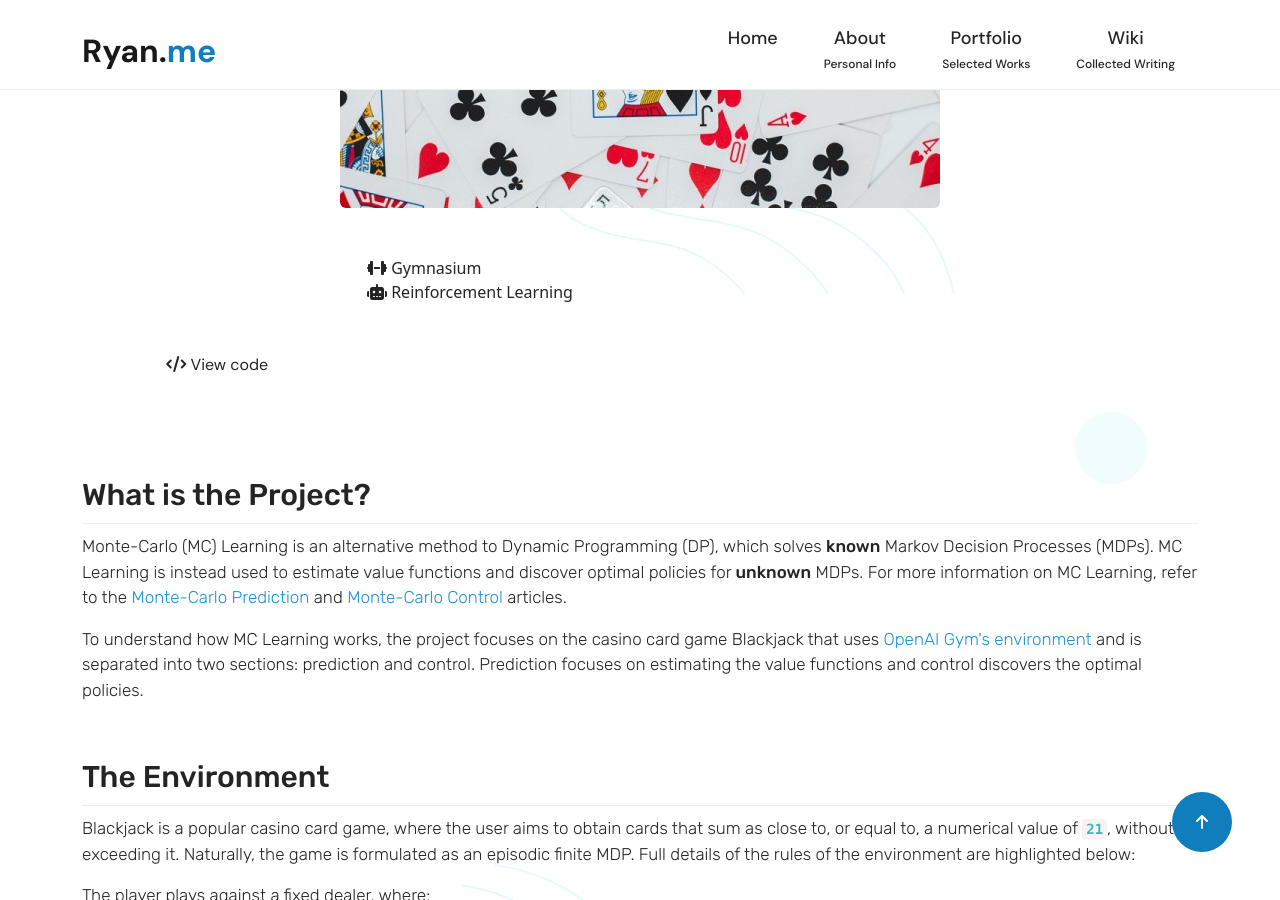
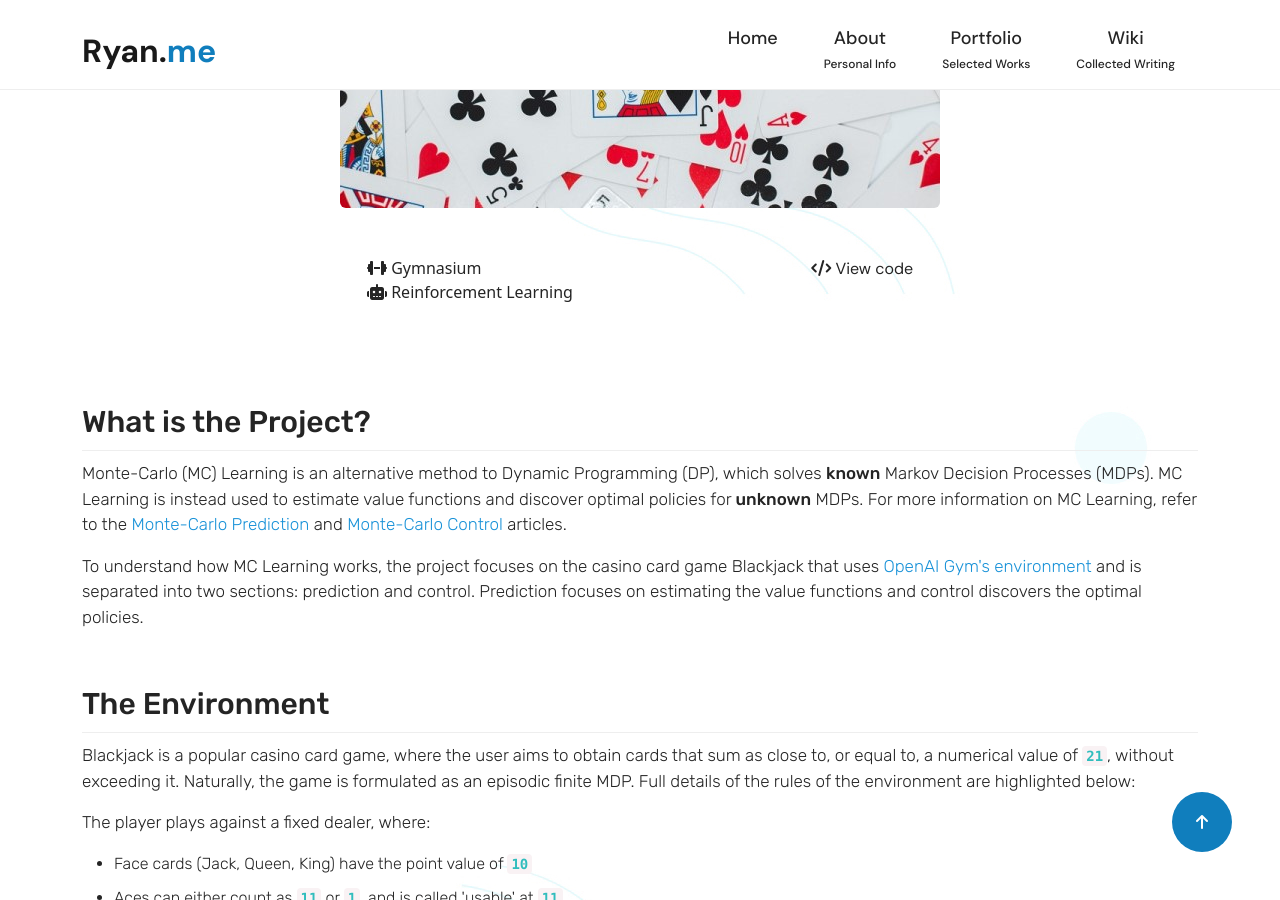
Before and after one commit to Achronus/achronus.github.io, a Jekyll site: the page built from _portfolio/mc_learning.html, in a window 1280 px wide and 900 px high, scrolled down 571 px. Built offline with Jekyll 4.4.1, drawn with Linux system fonts in a browser that asks for light colours; nearby versions of some CDN libraries.

Commit message:
Style fixes
- Moved 'code' into row
- Changed project tag 'float-start' to small devices only

```diff
--- a/_includes/single-header.html
+++ b/_includes/single-header.html
@@ -10,15 +10,14 @@
             {%- for page_tag in page.tags -%}
                 {%- for site_tag in site.tags -%}
                     {%- if page_tag == site_tag.slug -%}
-                    <div class="project-tag me-4 float-start">
+                    <div class="project-tag me-4 float-sm-start">
                         <i class="{{ site_tag.icon }}"></i>
                         {{ site_tag.title }}
                     </div><!-- project-tag -->
                     {%- endif -%}
                 {%- endfor -%}
             {%- endfor -%}
-            </div><!-- col -->
-        </div><!-- .tags -->
+        </div><!-- col -->
         <div class="code col-12 col-sm-auto col-lg-2 mt-3 mt-sm-5 text-center text-sm-end">
             <a href="{{ page.github_url }}">
                 <i class="fa-solid fa-code"></i>
```
